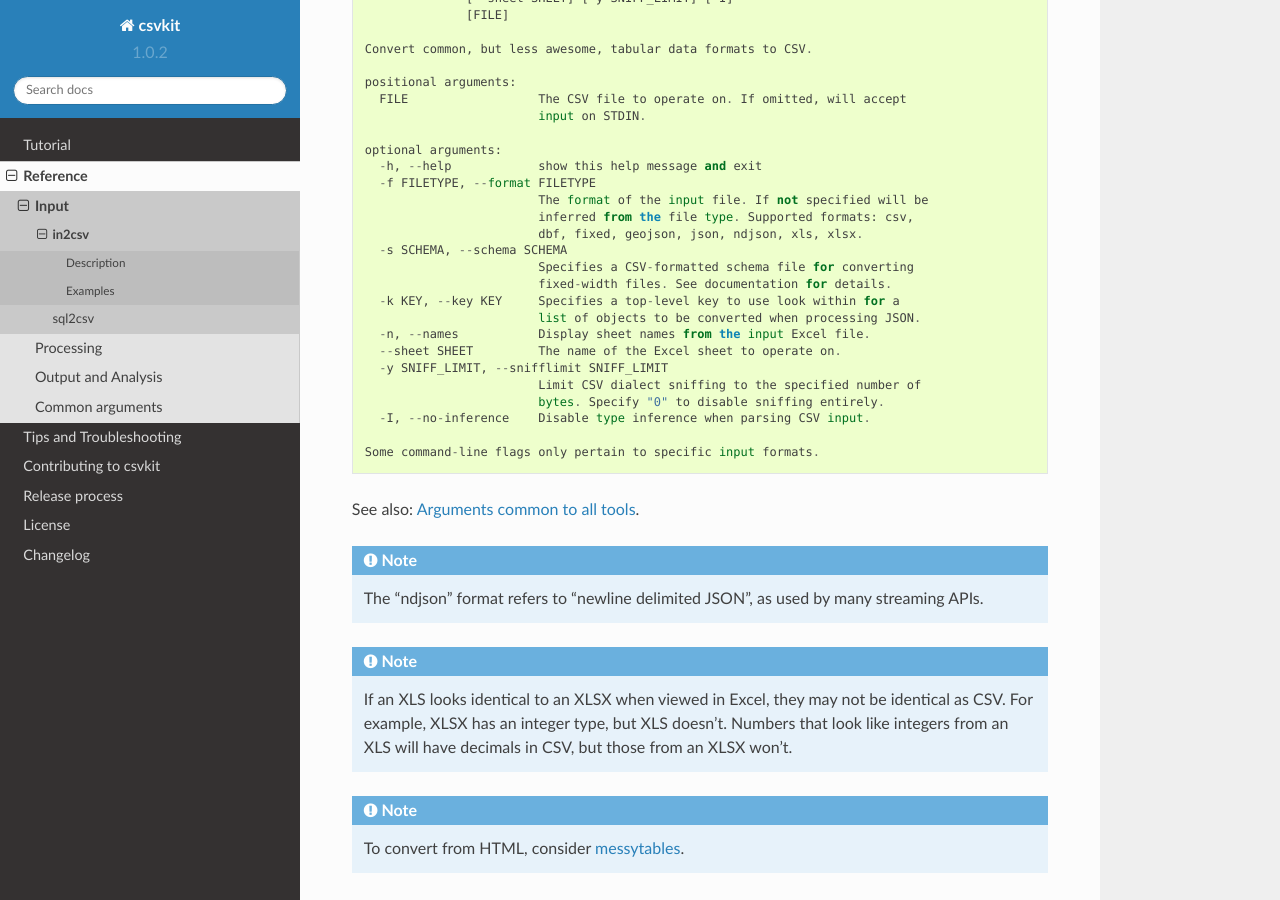
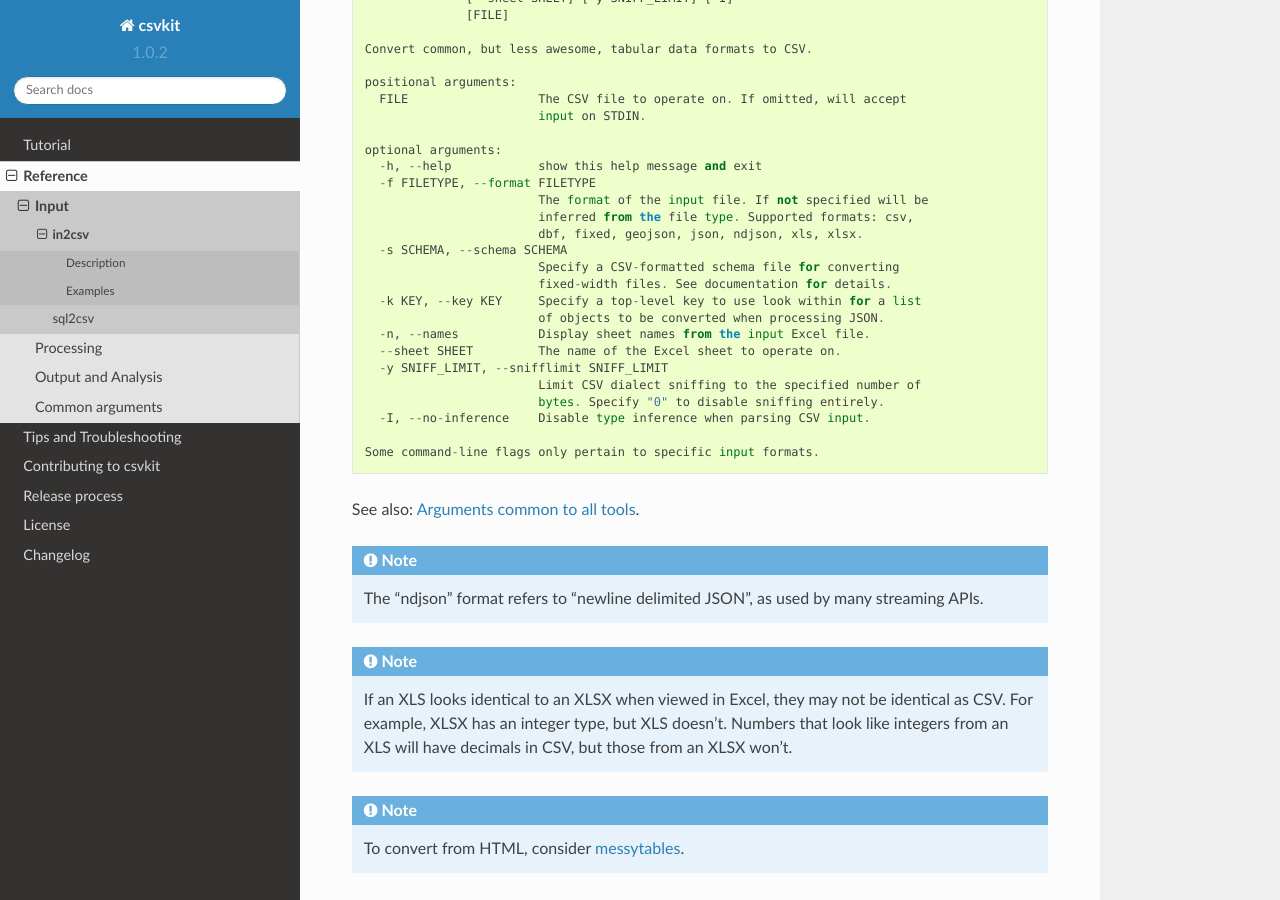
Before and after one commit to wireservice/csvkit, a Sphinx documentation site: the page built from docs/scripts/in2csv.rst, in a window 1280 px wide and 900 px high, scrolled down 574 px. Built offline with Sphinx 7.4.7 and the Read the Docs theme 2.0.0, drawn with Linux system fonts in a browser that asks for light colours.

Commit message:
Normalize verb tense in help text

```diff
--- a/docs/common_arguments.rst
+++ b/docs/common_arguments.rst
@@ -6,7 +6,7 @@
 
   -d DELIMITER, --delimiter DELIMITER
                         Delimiting character of the input CSV file.
-  -t, --tabs            Specifies that the input CSV file is delimited with
+  -t, --tabs            Specify that the input CSV file is delimited with
                         tabs. Overrides "-d".
   -q QUOTECHAR, --quotechar QUOTECHAR
                         Character used to quote strings in the input CSV file.
@@ -27,7 +27,7 @@
                         Specify the encoding the input CSV file.
   -S, --skipinitialspace
                         Ignore whitespace immediately following the delimiter.
-  -H, --no-header-row   Specifies that the input CSV file has no header row.
+  -H, --no-header-row   Specify that the input CSV file has no header row.
                         Will create default headers (A,B,C,...).
   -v, --verbose         Print detailed tracebacks when errors occur.
   -l, --linenumbers     Insert a column of line numbers at the front of the
--- a/docs/scripts/csvformat.rst
+++ b/docs/scripts/csvformat.rst
@@ -24,7 +24,7 @@
       -h, --help            show this help message and exit
       -D OUT_DELIMITER, --out-delimiter OUT_DELIMITER
                             Delimiting character of the output CSV file.
-      -T, --out-tabs        Specifies that the output CSV file is delimited with
+      -T, --out-tabs        Specify that the output CSV file is delimited with
                             tabs. Overrides "-D".
       -Q OUT_QUOTECHAR, --out-quotechar OUT_QUOTECHAR
                             Character used to quote strings in the output CSV
--- a/docs/scripts/in2csv.rst
+++ b/docs/scripts/in2csv.rst
@@ -35,10 +35,10 @@
                             inferred from the file type. Supported formats: csv,
                             dbf, fixed, geojson, json, ndjson, xls, xlsx.
       -s SCHEMA, --schema SCHEMA
-                            Specifies a CSV-formatted schema file for converting
+                            Specify a CSV-formatted schema file for converting
                             fixed-width files. See documentation for details.
-      -k KEY, --key KEY     Specifies a top-level key to use look within for a
-                            list of objects to be converted when processing JSON.
+      -k KEY, --key KEY     Specify a top-level key to use look within for a list
+                            of objects to be converted when processing JSON.
       -n, --names           Display sheet names from the input Excel file.
       --sheet SHEET         The name of the Excel sheet to operate on.
       -y SNIFF_LIMIT, --snifflimit SNIFF_LIMIT
```
Also changed, not shown: 3 other files.
